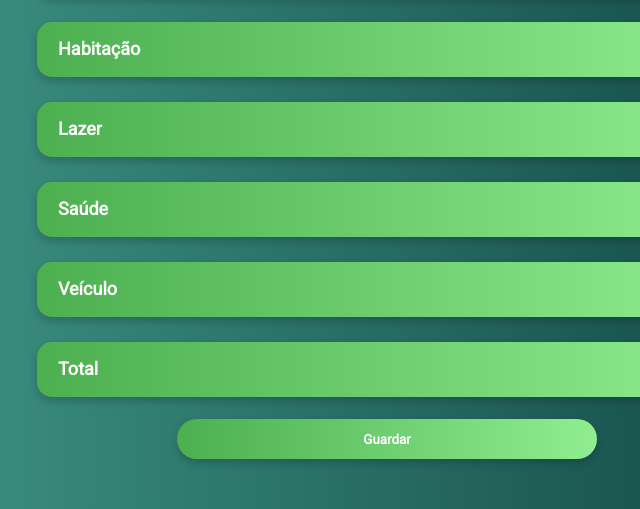
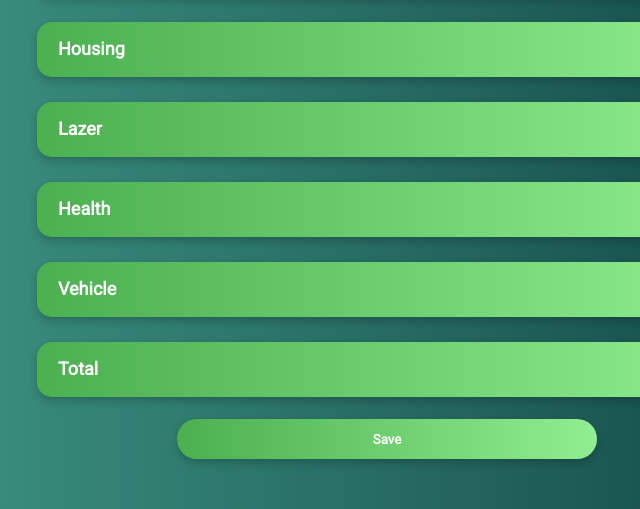
Before and after one commit to harhitosw/PersonalFinance, a plain HTML site: page budget.html in a window 1280 px wide. Shown: the part 192-701 px from the top of the page, 253-893 px from the left. Drawn offline with Linux system fonts and the light colour scheme.

Commit message:
Added buttons and updated card titles

```diff
--- a/budget.html
+++ b/budget.html
@@ -53,7 +53,7 @@
 
                 <!-- Housing -->
                 <button type="button" class="collapsible">
-                        <span class="cardTitle">Habitação</span>
+                        <span class="cardTitle">Housing</span>
                         <i class="fas fa-home cardIcon"></i>
                 </button>
 
@@ -93,7 +93,7 @@
 
                 <!-- Health -->
                 <button type="button" class="collapsible">
-                        <span class="cardTitle">Saúde</span>
+                        <span class="cardTitle">Health</span>
                         <i class="fas fa-heartbeat cardIcon"></i>
                 </button>
 
@@ -113,7 +113,7 @@
 
                 <!-- Vehicle -->
                 <button type="button" class="collapsible">
-                        <span class="cardTitle">Veículo</span>
+                        <span class="cardTitle">Vehicle</span>
                         <i class="fas fa-car cardIcon"></i>
                 </button>
 
@@ -149,7 +149,7 @@
 
         <!-- Save Button -->
         <div class="divSaveButton">
-                <button class="saveButton">Guardar</button>
+                <button class="saveButton">Save</button>
         </div>
 
         <!-- Links JS -->
```
